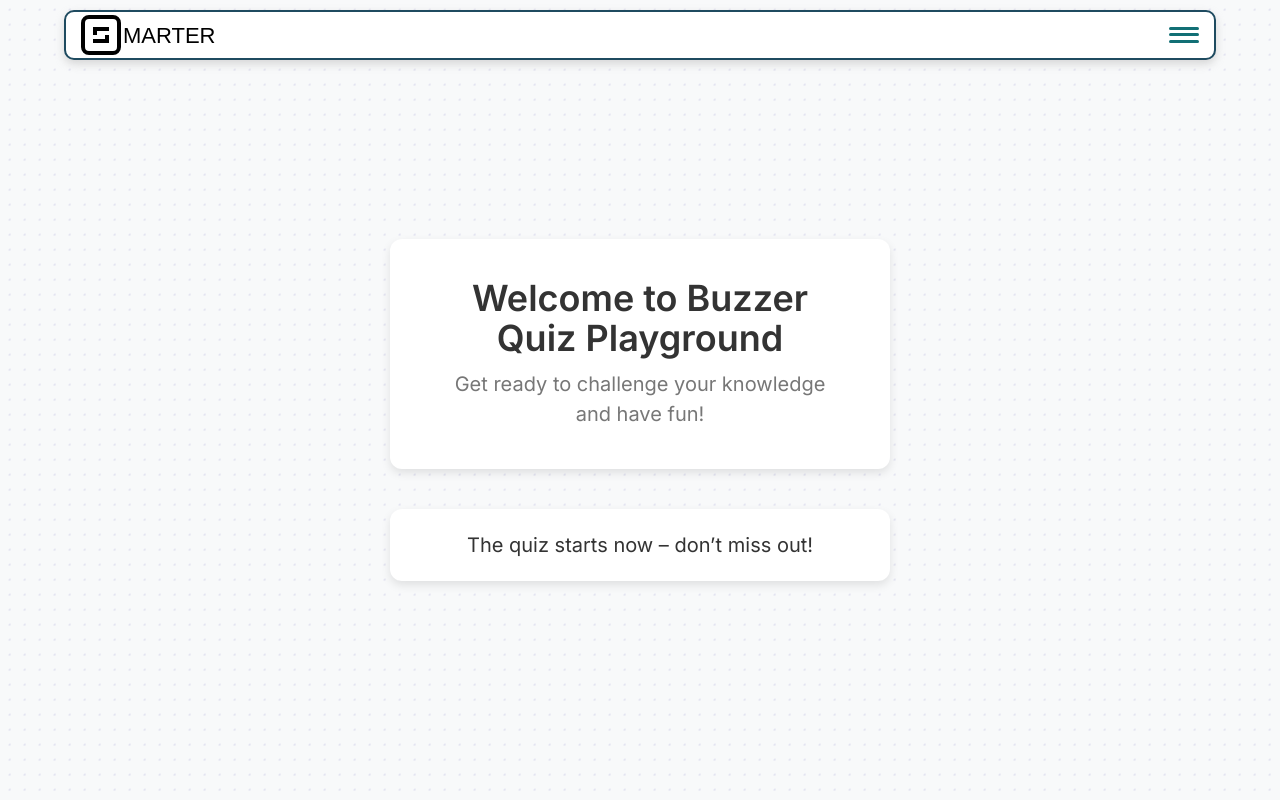
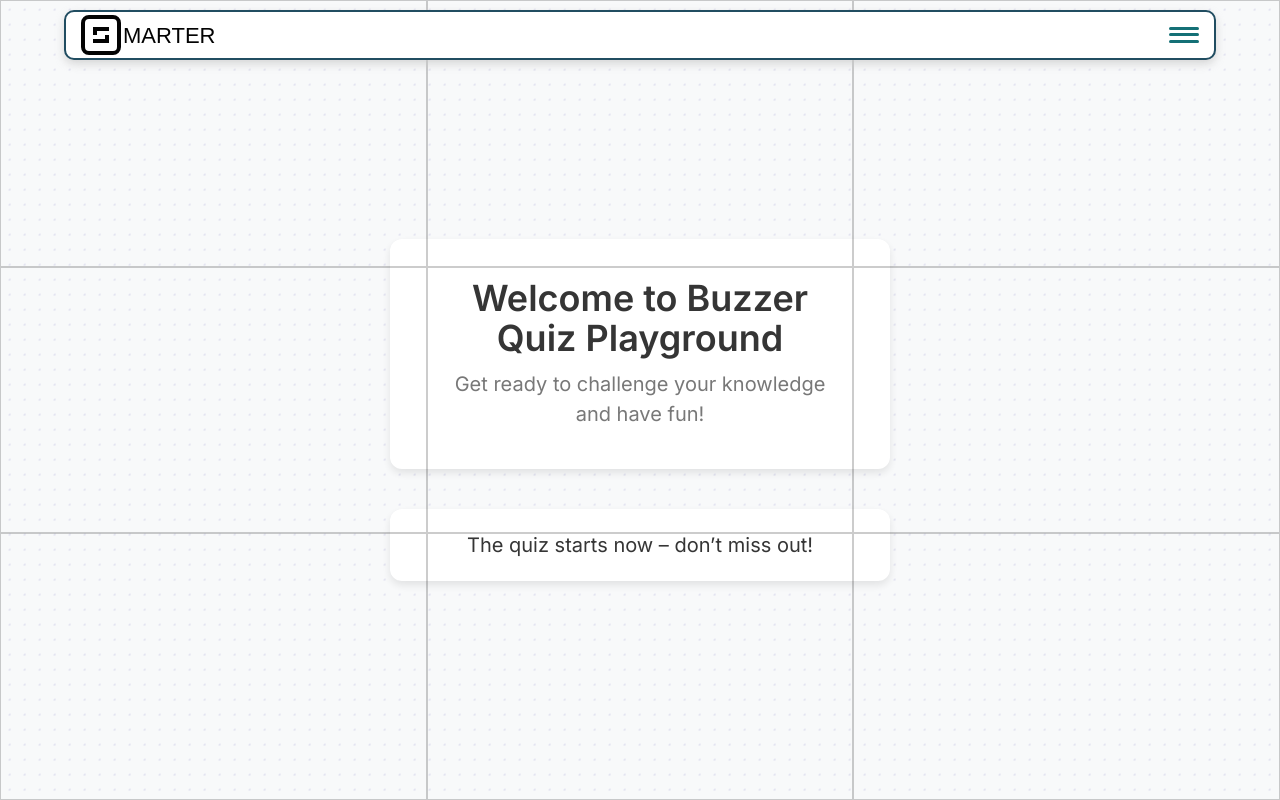
Before and after one commit to saladin0x1/WebSockets-ReactRedux-Doddles, a React (Vite) app: page / in a window 1280 px wide. Built offline with nearby package versions, Linux system fonts and the light colour scheme; what pocketbase would draw is missing.

Commit message:
refactor: separated GridOverlay into a reusable component and integrated it into SplashScreen 🤓  ❤️ .

```diff
--- /dev/null
+++ b/src/components/GridOverlay.jsx
@@ -0,0 +1,18 @@
+// src/components/GridOverlay.jsx
+import React from 'react';
+import '../styles/GridOverlay.css'; // Make sure your styles are imported
+
+const GridOverlay = ({ isEnabled }) => {
+  if (!isEnabled) return null; // Don't render anything if isEnabled is false
+
+  return (
+    <div className="grid-overlay">
+      {/* Render 9 grid lines */}
+      {Array.from({ length: 9 }).map((_, index) => (
+        <div key={index} className="grid-line"></div>
+      ))}
+    </div>
+  );
+};
+
+export default GridOverlay;
--- a/src/components/HomePage.jsx
+++ b/src/components/HomePage.jsx
@@ -1,6 +1,8 @@
 import React, { useState, useEffect } from 'react';
 import { useNavigate } from 'react-router-dom';
 import '../styles/HomePage.css';
+import GridOverlay from './GridOverlay'; // Ensure correct path to GridOverlay
+
 import logo from '../assets/logo.svg'; // Import the SVG logo
 
 const HomePage = () => {
@@ -8,6 +10,7 @@ const HomePage = () => {
   const [showHomePage, setShowHomePage] = useState(false);
   const [menuOpen, setMenuOpen] = useState(false); // State to track hamburger menu toggle
   const [randomCopy, setRandomCopy] = useState('');
+  const isGridEnabled = true; // Toggle grid visibility (set to true/false as needed)
 
   // Random copywriting content array
   const copywritingOptions = [
@@ -18,7 +21,7 @@ const HomePage = () => {
     'Get your brain buzzing with fun trivia!',
     'Who’s got the fastest fingers in the quiz world?',
     'The quiz starts now – don’t miss out!',
-    'Trivia made fun, with a buzzer twist!'
+    'Trivia made fun, with a buzzer twist!',
   ];
 
   // Select a random copywriting message
@@ -29,7 +32,7 @@ const HomePage = () => {
     // Simulate a delay before showing the homepage
     setTimeout(() => {
       setShowHomePage(true); // Make the homepage visible by adding the 'visible' class
-    }, 0); // 500ms delay before fading in
+    }, 500); // 500ms delay before fading in
   }, []);
 
   const handleNavigation = (role) => {
@@ -44,7 +47,7 @@ const HomePage = () => {
   };
 
   const toggleMenu = () => {
-    setMenuOpen(prev => !prev); // Toggle menu on hamburger click
+    setMenuOpen((prev) => !prev); // Toggle menu on hamburger click
   };
 
   const handleMouseEnter = () => {
@@ -57,6 +60,9 @@ const HomePage = () => {
 
   return (
     <div id="home-page" className={`home-page ${showHomePage ? 'visible' : ''}`}>
+      {/* Include the GridOverlay component if isGridEnabled is true */}
+      {isGridEnabled && <GridOverlay isEnabled={isGridEnabled} />}
+
       <header className="navbar">
         <div className="logo-container">
           <img src={logo} alt="Logo" className="navbar-logo" />
@@ -76,8 +82,8 @@ const HomePage = () => {
         {menuOpen && (
           <div
             className="dropdown-menu"
-            onMouseEnter={handleMouseEnter}  // Keep menu open when mouse hovers
-            onMouseLeave={handleMouseLeave}  // Close menu when mouse leaves
+            onMouseEnter={handleMouseEnter} // Keep menu open when mouse hovers
+            onMouseLeave={handleMouseLeave} // Close menu when mouse leaves
           >
             <div className="dropdown-item" onClick={() => handleNavigation('admin')}>
               Admin
--- a/src/components/SplashScreen.jsx
+++ b/src/components/SplashScreen.jsx
@@ -1,11 +1,10 @@
 import React, { useEffect, useState } from 'react';
 import '../styles/SplashScreen.css';
+import GridOverlay from './GridOverlay'; // Adjust the path accordingly
 
 const SplashScreen = ({ onComplete }) => {
   const [isSplashFinished, setSplashFinished] = useState(false);
-
-  // Flag to control grid visibility (set it to true/false based on your needs)
-  const isGridEnabled = true; // Set this to 'false' to disable the grid
+  const isGridEnabled = true; // Toggle grid visibility (set to true/false as needed)
 
   useEffect(() => {
     // Start the text transition after the box animation
@@ -31,20 +30,7 @@ const SplashScreen = ({ onComplete }) => {
 
   return (
     <div className={`splash-container ${isSplashFinished ? 'fade-out' : ''}`}>
-      {/* Conditionally render the grid based on the flag */}
-      {isGridEnabled && (
-        <div className="grid-overlay">
-          <div className="grid-line"></div>
-          <div className="grid-line"></div>
-          <div className="grid-line"></div>
-          <div className="grid-line"></div>
-          <div className="grid-line"></div>
-          <div className="grid-line"></div>
-          <div className="grid-line"></div>
-          <div className="grid-line"></div>
-          <div className="grid-line"></div>
-        </div>
-      )}
+      {isGridEnabled && <GridOverlay isEnabled={isGridEnabled} />}
 
       <svg className="splash-svg" width="350" height="100" xmlns="http://www.w3.org/2000/svg" viewBox="0 0 350 100">
         {/* Background behind the 'S' box */}
--- /dev/null
+++ b/src/styles/GridOverlay.css
@@ -0,0 +1,19 @@
+/* Grid overlay for background effect */
+.grid-overlay {
+  position: absolute;
+  top: 0;
+  left: 0;
+  width: 100vw;
+  height: 100vh;
+  display: grid;
+  grid-template-columns: repeat(3, 1fr); /* 3 equal columns */
+  grid-template-rows: repeat(3, 1fr); /* 3 equal rows */
+  pointer-events: none; /* Ensure grid doesn’t interfere with other interactions */
+}
+
+/* Individual grid lines */
+.grid-line {
+  border: 1px solid rgba(0, 0, 0, 0.2); /* Light grid lines */
+  width: 100%;
+  height: 100%;
+}
--- a/src/styles/SplashScreen.css
+++ b/src/styles/SplashScreen.css
@@ -16,23 +16,6 @@ body {
   background-repeat: repeat;
   background-size: 15px 15px;
   background-position: 50% 50%;
-}
-
-/* Grid overlay for background effect */
-.grid-overlay {
-  position: absolute;
-  top: 0;
-  left: 0;
-  width: 100vw;
-  height: 100vh;
-  display: grid;
-  grid-template-columns: repeat(3, 1fr); /* 3 equal columns */
-  grid-template-rows: repeat(3, 1fr); /* 3 equal rows */
-  pointer-events: none; /* Make sure grid doesn't interfere with other interactions */
-}
-
-.grid-line {
-  border: 1px solid rgba(0, 0, 0, 0.2); /* Light grid lines */
 }
 
 /* Splash container settings for positioning */
```
